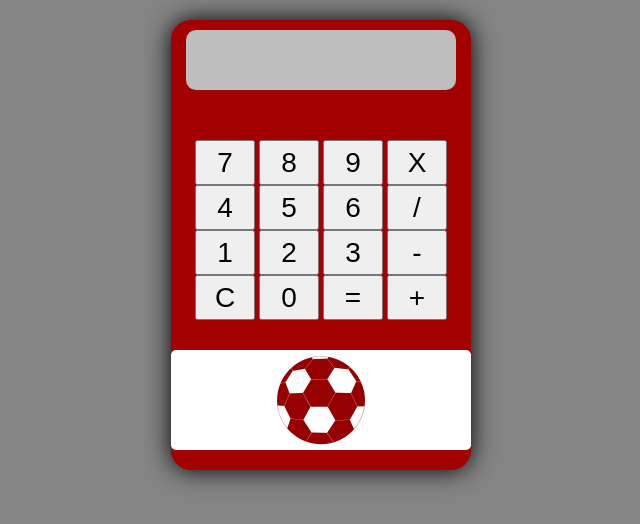
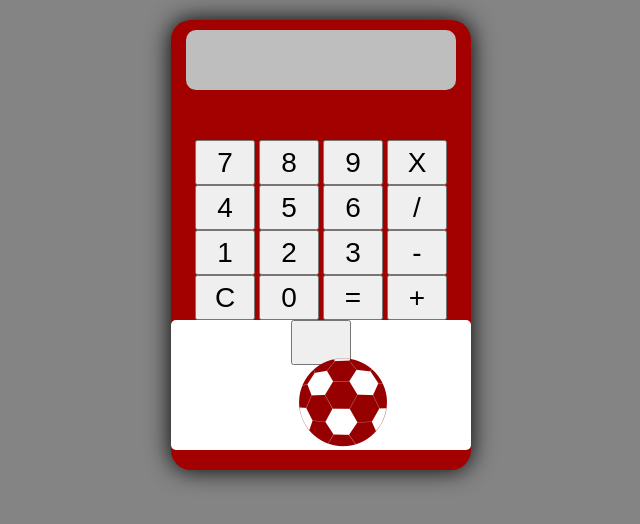
Before and after one commit to bautirenaudo/Prueba1, a plain HTML site: page index.html in a window 1280 px wide. Shown: the whole page, without its empty margins (319-959 px from the left). Drawn offline with Linux system fonts and the light colour scheme; files whose address does not match are found by name.

Commit message:
Update index.html

```diff
--- a/index.html
+++ b/index.html
@@ -48,7 +48,7 @@
 </div>
 
 
-<div id="reset"  class="icon"><span class="icon-soccer"></span></div>
+<div class="icon"><button id="reset"><span class="icon-soccer"></span></button></div>
 </div>
 
 
```
